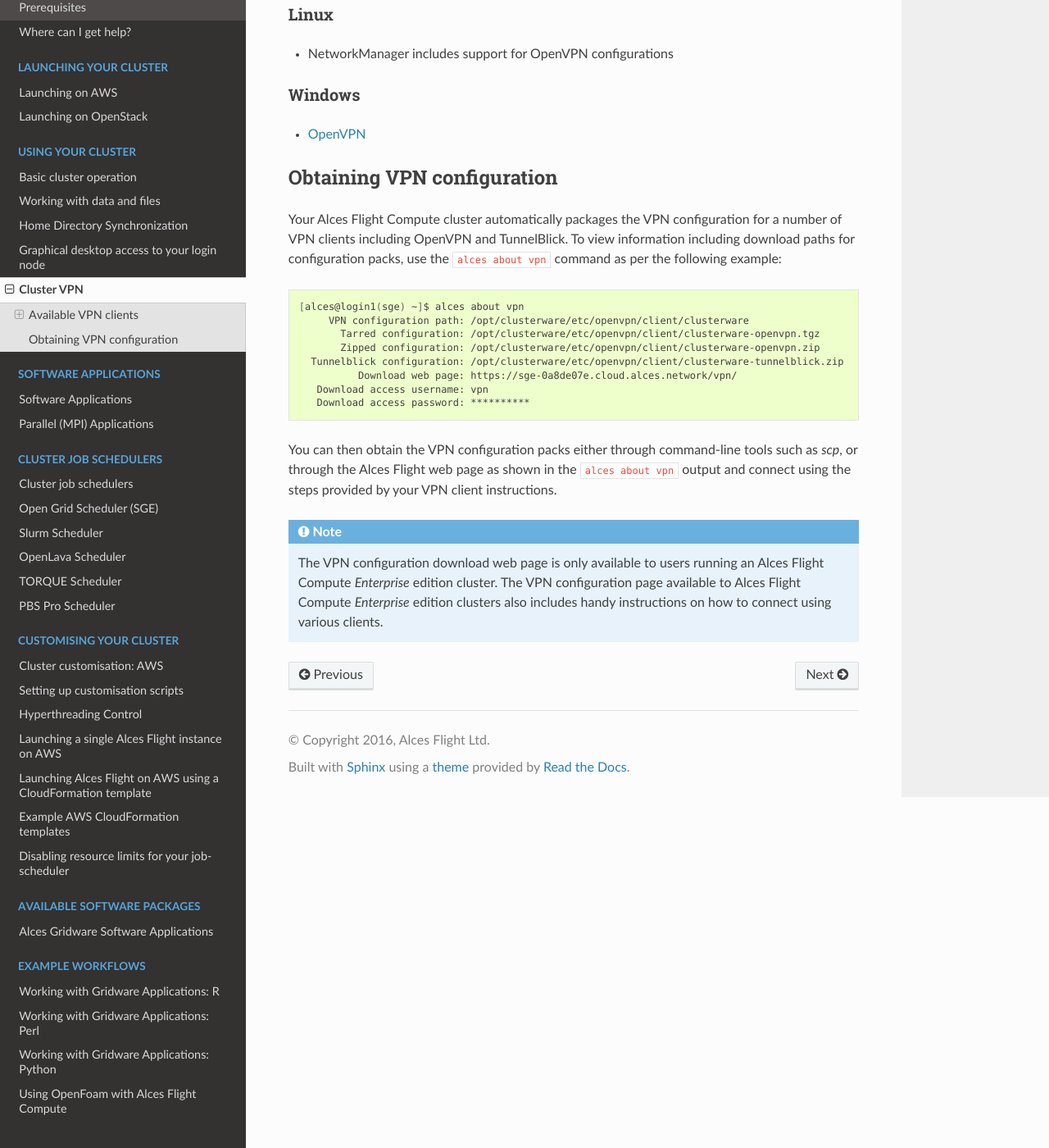
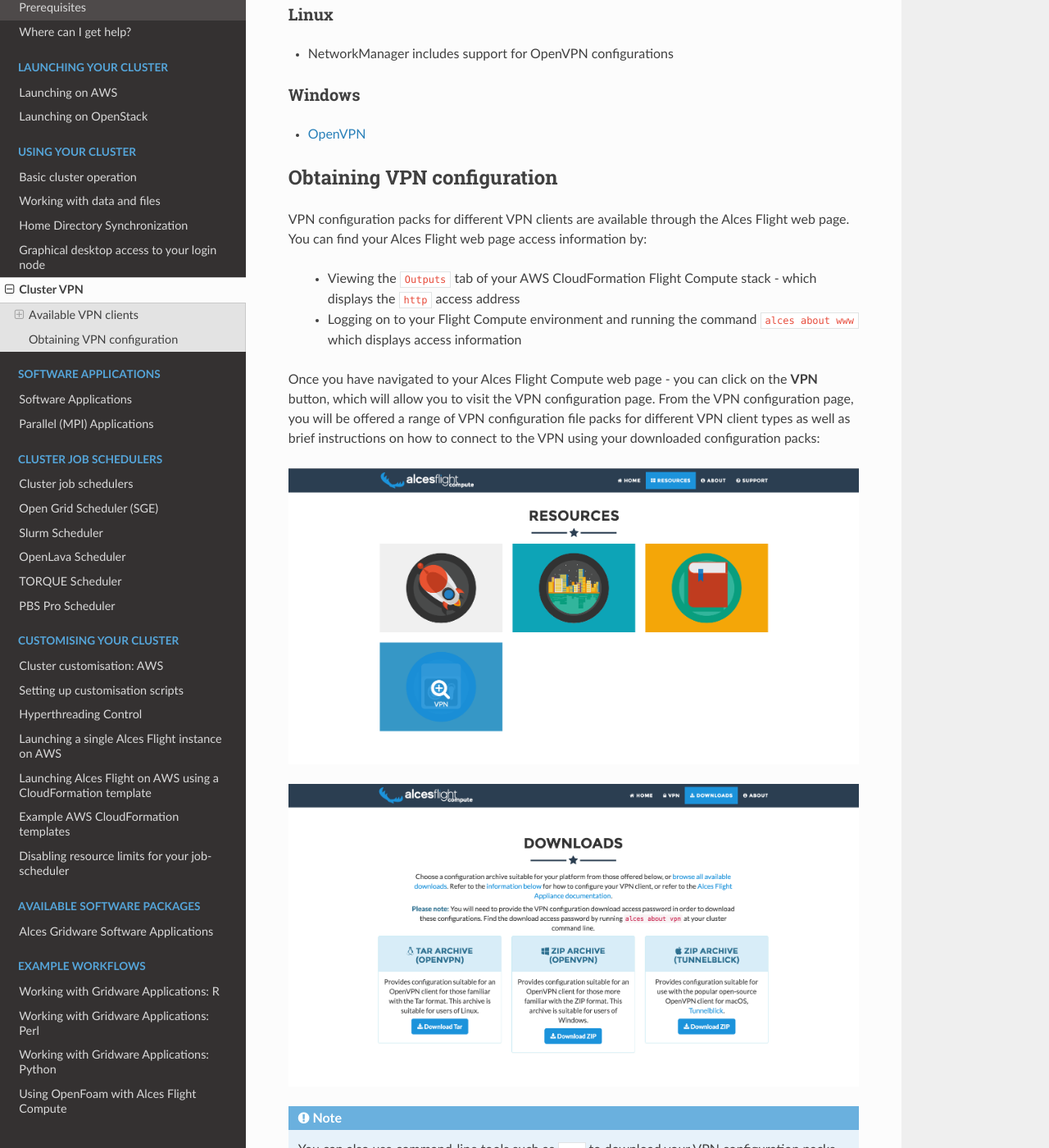
Before and after one commit to alces-software/flight-appliance-docs, a Sphinx documentation site: the page built from docs/source/vpn/vpn.rst, in a window 1280 px wide and 1400 px high, scrolled down 747 px. Shown: the whole window at 82% size. Built offline with Sphinx 7.4.7 and the Read the Docs theme 2.0.0, drawn with Linux system fonts in a browser that asks for light colours; some of the changed text lies outside the part shown.

Commit message:
Update VPN usage   - Refs #41

```diff
--- a/docs/source/vpn/vpn.rst
+++ b/docs/source/vpn/vpn.rst
@@ -33,19 +33,17 @@
 Obtaining VPN configuration
 ---------------------------
 
-Your Alces Flight Compute cluster automatically packages the VPN configuration for a number of VPN clients including OpenVPN and TunnelBlick. To view information including download paths for configuration packs, use the ``alces about vpn`` command as per the following example:
+VPN configuration packs for different VPN clients are available through the Alces Flight web page. You can find your Alces Flight web page access information by:
 
-.. code:: bash
+ - Viewing the ``Outputs`` tab of your AWS CloudFormation Flight Compute stack - which displays the ``http`` access address
+ - Logging on to your Flight Compute environment and running the command ``alces about www`` which displays access information
 
-  [alces@login1(sge) ~]$ alces about vpn
-       VPN configuration path: /opt/clusterware/etc/openvpn/client/clusterware
-         Tarred configuration: /opt/clusterware/etc/openvpn/client/clusterware-openvpn.tgz
-         Zipped configuration: /opt/clusterware/etc/openvpn/client/clusterware-openvpn.zip
-    Tunnelblick configuration: /opt/clusterware/etc/openvpn/client/clusterware-tunnelblick.zip
-            Download web page: https://sge-0a8de07e.cloud.alces.network/vpn/
-     Download access username: vpn
-     Download access password: **********
+Once you have navigated to your Alces Flight Compute web page - you can click on the **VPN** button, which will allow you to visit the VPN configuration page. From the VPN configuration page, you will be offered a range of VPN configuration file packs for different VPN client types as well as brief instructions on how to connect to the VPN using your downloaded configuration packs:
 
-You can then obtain the VPN configuration packs either through command-line tools such as `scp`, or through the Alces Flight web page as shown in the ``alces about vpn`` output and connect using the steps provided by your VPN client instructions.
+.. image:: index_vpn.png
+     :alt: Alces Flight WWW home - VPN
 
-.. note:: The VPN configuration download web page is only available to users running an Alces Flight Compute *Enterprise* edition cluster. The VPN configuration page available to Alces Flight Compute *Enterprise* edition clusters also includes handy instructions on how to connect using various clients.
+.. image:: vpn.png
+     :alt: Alces Flight WWW VPN page
+
+.. note:: You can also use command-line tools such as ``scp`` to download your VPN configuration packs. Use the command ``alces about vpn`` on your Flight Compute environment to view the locations of the VPN configuration packs before transferring to your local workstation
```
Also changed, not shown: docs/source/vpn/index_vpn.png (added), docs/source/vpn/vpn.png (added).
